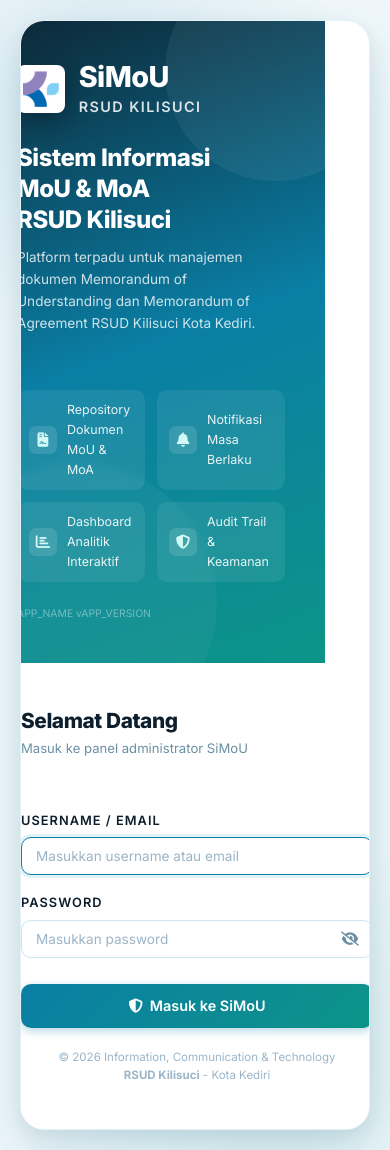
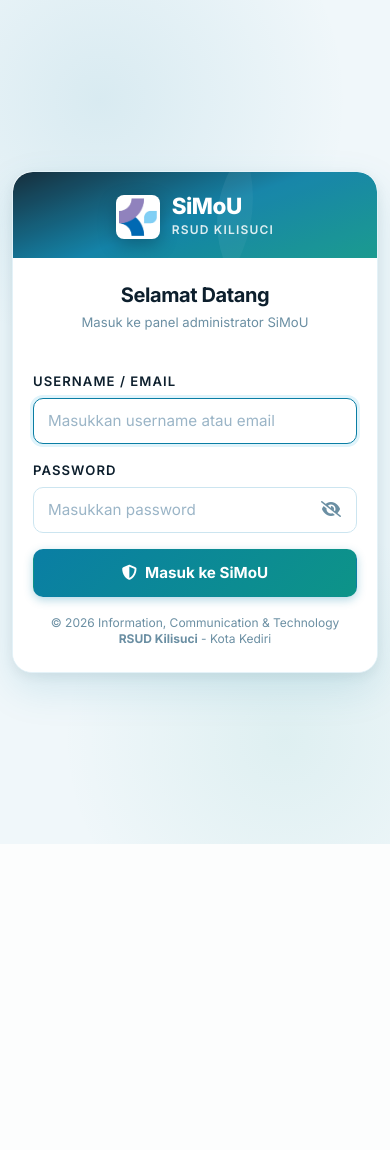
Before and after one commit to krisnadwiki/SiMoU-RSK, a PHP site: page /login in a window 390 px wide. After the commit the page ends 844 px from the top, so only its background shows below. Run offline with PHP 8.4, Linux system fonts and the light colour scheme; some libraries are stand-ins or nearby versions.

Commit message:
update ui login

```diff
--- a/app/assets/css/style.css
+++ b/app/assets/css/style.css
@@ -2362,20 +2362,23 @@ textarea.form-control {
     align-items: center;
     justify-content: center;
     background: var(--bg-base);
-    padding: 20px;
-}
+    padding: 24px 16px;
+    box-sizing: border-box;
+}
+
 .login-card {
     display: flex;
     width: 100%;
-    max-width: 900px;
+    max-width: 920px;
     background: var(--bg-surface);
     border-radius: var(--radius-xl);
     box-shadow: var(--shadow-xl);
     overflow: hidden;
     border: 1px solid var(--border-light);
 }
+
 .login-left {
-    flex: 1;
+    flex: 1 1 50%;
     background: var(--grad-hero);
     color: #ffffff;
     padding: 40px;
@@ -2385,51 +2388,60 @@ textarea.form-control {
     position: relative;
     overflow: hidden;
 }
+
 .login-brand-logo {
     display: flex;
     align-items: center;
     gap: 14px;
     margin-bottom: 24px;
 }
-.login-brand-logo img {
-    height: 64px;
+
+.login-brand-logo .login-logo-img {
+    height: 52px;
     width: auto;
-    border-radius: 12px;
-    box-shadow: 0 8px 24px rgba(0,0,0,.3);
+    border-radius: 10px;
+    box-shadow: 0 6px 18px rgba(0,0,0,.25);
     background: #ffffff;
-    padding: 6px;
-}
+    padding: 4px;
+    object-fit: contain;
+}
+
 .login-brand-text .app-name {
-    font-size: 1.8rem;
+    font-size: 1.75rem;
     font-weight: 800;
     letter-spacing: -.02em;
     color: #ffffff;
     line-height: 1.1;
 }
+
 .login-brand-text .app-sub {
-    font-size: .9rem;
+    font-size: .85rem;
     color: rgba(255,255,255,.85);
     font-weight: 600;
     margin-top: 2px;
 }
-.login-left h2 {
-    font-size: 1.5rem;
+
+.login-left h2, .login-left-title {
+    font-size: 1.45rem;
     font-weight: 800;
     line-height: 1.3;
     margin-bottom: 12px;
     color: #ffffff;
 }
-.login-left p {
+
+.login-left p, .login-left-desc {
     font-size: .85rem;
     color: rgba(255,255,255,.8);
     line-height: 1.6;
 }
+
 .login-features {
     display: grid;
     grid-template-columns: 1fr 1fr;
     gap: 12px;
     margin-top: 24px;
 }
+
 .login-feature {
     display: flex;
     align-items: center;
@@ -2441,63 +2453,224 @@ textarea.form-control {
     border-radius: var(--radius);
     backdrop-filter: blur(4px);
 }
+
 .login-feature-icon {
     font-size: .9rem;
     color: var(--accent-l);
 }
+
+.login-version-text {
+    font-size: .7rem;
+    color: rgba(255,255,255,.45);
+    font-weight: 500;
+}
+
 .login-right {
-    width: 440px;
+    flex: 1 1 50%;
+    max-width: 460px;
     padding: 44px;
     display: flex;
     flex-direction: column;
     justify-content: center;
     background: var(--bg-surface);
-}
+    box-sizing: border-box;
+}
+
 .login-form-header h3 {
-    font-size: 1.3rem;
+    font-size: 1.35rem;
     font-weight: 800;
     color: var(--text-main);
     margin-bottom: 4px;
 }
+
 .login-form-header p {
+    font-size: .84rem;
+    color: var(--text-muted);
+    margin-bottom: 24px;
+}
+
+.lp-label {
     font-size: .82rem;
-    color: var(--text-muted);
-    margin-bottom: 24px;
-}
-.lp-label {
-    font-size: .8rem;
     font-weight: 600;
     color: var(--text-main);
     margin-bottom: 6px;
     display: block;
 }
+
 .lp-input {
     width: 100%;
-    padding: 10px 14px;
+    padding: 11px 14px;
     border: 1.5px solid var(--border);
     border-radius: var(--radius);
     background: var(--bg-surface);
     color: var(--text-main);
-    font-size: .85rem;
+    font-size: .9rem;
     font-family: inherit;
     transition: all var(--transition);
-}
+    box-sizing: border-box;
+}
+
 .lp-input:focus {
     outline: none;
     border-color: var(--primary);
     box-shadow: 0 0 0 3px var(--primary-l);
 }
+
 .lp-input-group {
     position: relative;
-}
+    display: flex;
+    align-items: center;
+}
+
 .lp-toggle-btn {
     position: absolute;
-    right: 12px;
+    right: 4px;
     top: 50%;
     transform: translateY(-50%);
     background: transparent;
     border: none;
     color: var(--text-muted);
     cursor: pointer;
-    font-size: .9rem;
-}
+    font-size: .95rem;
+    padding: 8px 12px;
+    border-radius: var(--radius-sm);
+    transition: color var(--transition);
+}
+
+.lp-toggle-btn:hover {
+    color: var(--primary);
+}
+
+.login-footer-note {
+    font-size: .78rem;
+    color: var(--text-muted);
+    line-height: 1.4;
+}
+
+/* ── Login Page Mobile Responsive ────────────────────────── */
+@media (max-width: 768px) {
+    .login-page {
+        padding: 16px 12px;
+        align-items: center;
+    }
+
+    .login-card {
+        flex-direction: column;
+        max-width: 410px;
+        border-radius: 20px;
+        box-shadow: var(--shadow-lg);
+        margin: auto;
+    }
+
+    .login-left {
+        flex: 0 0 auto;
+        padding: 22px 20px 18px;
+        text-align: center;
+        align-items: center;
+        justify-content: center;
+        border-radius: 20px 20px 0 0;
+    }
+
+    .login-brand {
+        margin-bottom: 0;
+        width: 100%;
+        display: flex;
+        flex-direction: column;
+        align-items: center;
+    }
+
+    .login-brand-logo {
+        justify-content: center;
+        margin-bottom: 0;
+        gap: 12px;
+    }
+
+    .login-brand-logo .login-logo-img {
+        height: 44px;
+        padding: 3px;
+        border-radius: 8px;
+    }
+
+    .login-brand-text {
+        text-align: left;
+    }
+
+    .login-brand-text .app-name {
+        font-size: 1.4rem;
+        line-height: 1.1;
+    }
+
+    .login-brand-text .app-sub {
+        font-size: .75rem;
+    }
+
+    /* Hide redundant long descriptions & feature cards on mobile for a sleek, clean look */
+    .login-left-title,
+    .login-left-desc,
+    .login-features,
+    .login-left-footer {
+        display: none !important;
+    }
+
+    .login-right {
+        flex: 0 0 auto;
+        width: 100%;
+        max-width: 100%;
+        padding: 24px 20px 24px;
+        box-sizing: border-box;
+    }
+
+    .login-form-header {
+        text-align: center;
+        margin-bottom: 20px;
+    }
+
+    .login-form-header h3 {
+        font-size: 1.25rem;
+        font-weight: 700;
+    }
+
+    .login-form-header p {
+        font-size: .82rem;
+        margin-bottom: 18px;
+    }
+
+    .form-group {
+        margin-bottom: 16px;
+    }
+
+    .lp-label {
+        font-size: .82rem;
+        margin-bottom: 6px;
+    }
+
+    .lp-input {
+        height: 46px;
+        padding: 10px 14px;
+        font-size: 0.95rem;
+        border-radius: 10px;
+    }
+
+    .lp-toggle-btn {
+        padding: 10px 12px;
+        font-size: 1rem;
+    }
+
+    #submitBtn {
+        height: 48px;
+        font-size: 0.95rem;
+        font-weight: 700;
+        border-radius: 10px;
+        margin-top: 4px !important;
+        display: flex;
+        align-items: center;
+        justify-content: center;
+        gap: 8px;
+    }
+
+    .login-footer-note {
+        text-align: center;
+        margin-top: 18px !important;
+        font-size: .75rem;
+    }
+}
--- a/app/views/auth/login.php
+++ b/app/views/auth/login.php
@@ -33,15 +33,15 @@ unset($_SESSION['_login_error']);
         <div class="login-left">
             <div class="login-brand">
                 <div class="login-brand-logo">
-                    <img src="<?= APP_URL ?>/assets/image/logo.png" alt="SiMoU Logo" style="height:48px; width:auto; border-radius:8px;">
+                    <img src="<?= APP_URL ?>/assets/image/logo.png" alt="SiMoU Logo" class="login-logo-img">
                     <div class="login-brand-text">
                         <div class="app-name">SiMoU</div>
                         <div class="app-sub">RSUD Kilisuci</div>
                     </div>
                 </div>
 
-                <h2>Sistem Informasi<br>MoU &amp; MoA<br>RSUD Kilisuci</h2>
-                <p>
+                <h2 class="login-left-title">Sistem Informasi<br>MoU &amp; MoA<br>RSUD Kilisuci</h2>
+                <p class="login-left-desc">
                     Platform terpadu untuk manajemen dokumen Memorandum of Understanding
                     dan Memorandum of Agreement RSUD Kilisuci Kota Kediri.
                 </p>
@@ -66,8 +66,8 @@ unset($_SESSION['_login_error']);
                 </div>
             </div>
 
-            <div style="position:relative;z-index:1;margin-top:24px;">
-                <div style="font-size:.65rem; color:rgba(255,255,255,.4);">
+            <div class="login-left-footer">
+                <div class="login-version-text">
                     <?= e(APP_NAME) ?> v<?= e(APP_VERSION) ?>
                 </div>
             </div>
```
